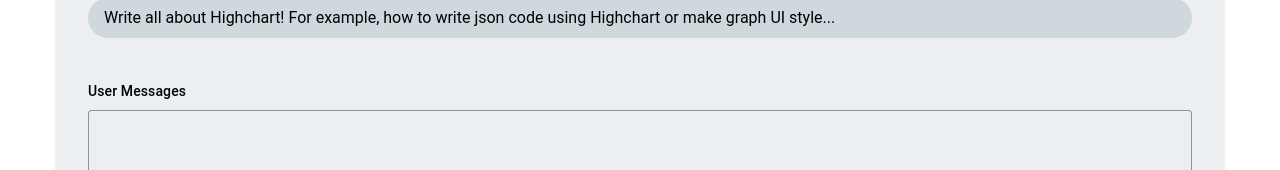
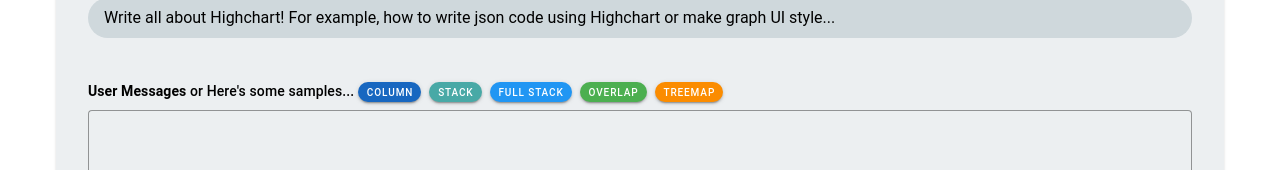
Before and after one commit to abarthdew/highcharts-gpt-chatbot, a Vue app: page /#/ in a window 1280 px wide. Shown: the part 451-621 px from the top of the page. Built offline with nearby package versions, Linux system fonts and the light colour scheme.

Commit message:
graph button added

```diff
--- a/src/components/TheTrainer.vue
+++ b/src/components/TheTrainer.vue
@@ -147,7 +147,22 @@
           </div>
           <div class="my-4">
             <div class="text-subtitle-2 mb-2">
-              User Messages
+              <b>User Messages</b> or Here's some samples...
+              <v-btn color="primary" size="x-small" rounded="xl" class="mr-2">
+                Column
+              </v-btn>
+              <v-btn color="secondary" size="x-small" rounded="xl" class="mr-2">
+                Stack
+              </v-btn>
+              <v-btn color="info" size="x-small" rounded="xl" class="mr-2">
+                Full Stack
+              </v-btn>
+              <v-btn color="success" size="x-small" rounded="xl" class="mr-2">
+                Overlap
+              </v-btn>
+              <v-btn color="warning" size="x-small" rounded="xl" class="mr-2">
+                Treemap
+              </v-btn>
             </div>
             <div>
               <v-textarea
```
